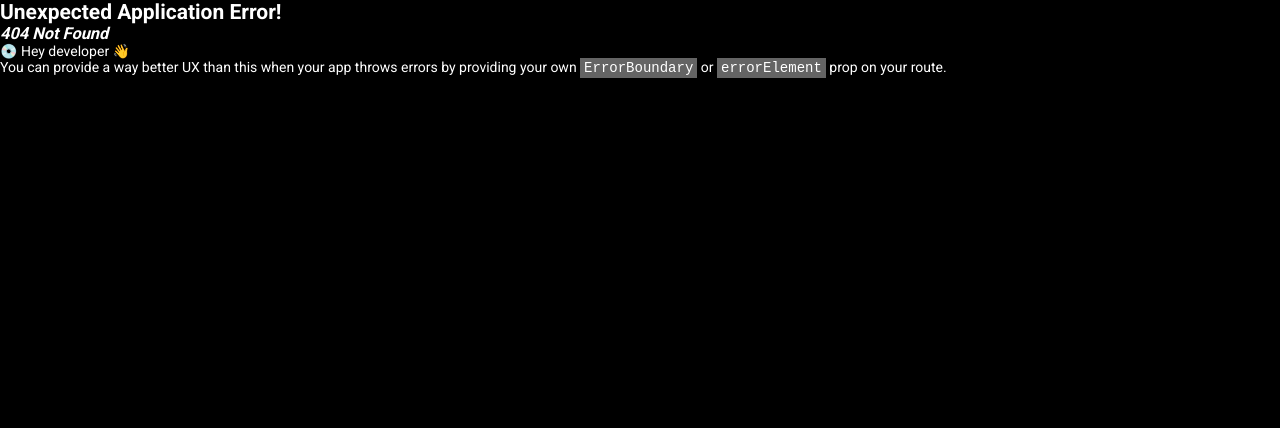
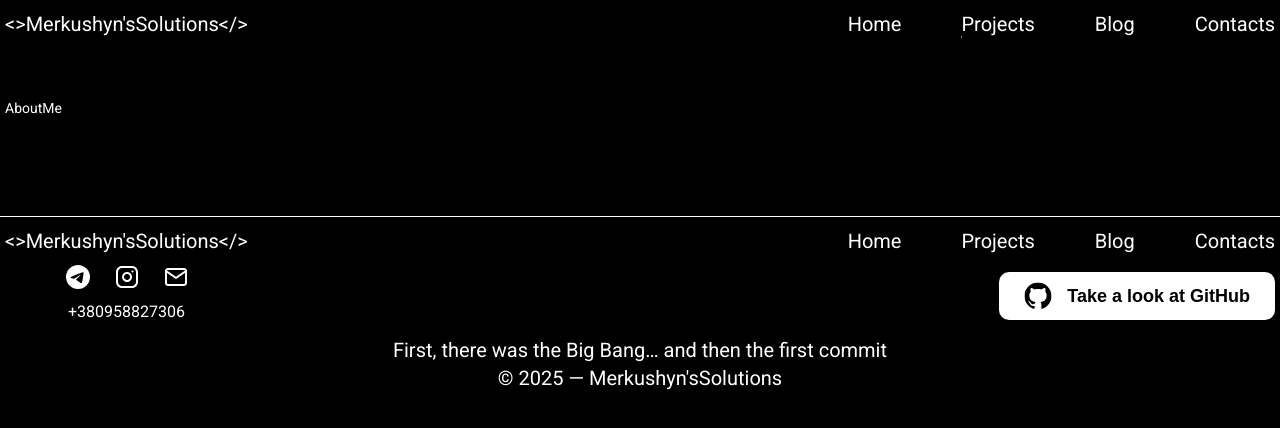
Before and after one commit to ArtemMerkushyn/byMerkushyn, a React (Create React App) app: page /aboutme in a window 1280 px wide. Before the commit this address had no page. Shown: the top 428 px of the page. Built offline with nearby package versions, Linux system fonts and the light colour scheme.

Commit message:
rename the portfolio page

```diff
--- a/src/pages/Main/Main.jsx
+++ b/src/pages/Main/Main.jsx
@@ -121,7 +121,7 @@ export const Main = () => {
                         </ul>
                     </div>
                     <div className={styles.posts__link}>
-                        <Btn3 text={'More about me'} url={'/portfolio'}/>
+                        <Btn3 text={'More about me'} url={'/aboutme'}/>
                     </div>
                 </section>
             </div>
--- /dev/null
+++ b/src/pages/Portfolio/AboutMe.jsx
@@ -0,0 +1,11 @@
+import styles from './aboutme.module.scss';
+
+export default function AboutMe() {
+  return (
+    <div className={styles.container}>
+        <section className={styles.aboutme}>
+            AboutMe
+        </section>
+    </div>
+  )
+}
--- a/src/pages/Portfolio/Portfolio.jsx
+++ /dev/null
@@ -1,11 +0,0 @@
-import styles from './portfolio.module.scss';
-
-export default function Portfolio() {
-  return (
-    <div className={styles.container}>
-        <section className={styles.portfolio}>
-            Portfolio
-        </section>
-    </div>
-  )
-}
--- a/src/pages/Portfolio/portfolio.module.scss
+++ b/src/pages/Portfolio/aboutme.module.scss
@@ -7,6 +7,6 @@
     padding: $padding-container;
 }
 
-.portfolio {
+.aboutme {
     padding: $padding-section;
 }
--- a/src/router.js
+++ b/src/router.js
@@ -4,7 +4,7 @@ import { Main } from "./pages/Main/Main";
 import { ProjectsPage } from "./pages/Projects/ProjectsPage";
 import { PostsPage } from "./pages/Posts/PostsPage";
 import { PostPage } from "./pages/Post/PostPage";
-import Portfolio from "./pages/Portfolio/Portfolio";
+import AboutMe from "./pages/Portfolio/AboutMe";
 
 
 export const router = createBrowserRouter([
@@ -21,8 +21,8 @@ export const router = createBrowserRouter([
                 element: <ProjectsPage/>,
             },
             {
-                path: 'portfolio',
-                element: <Portfolio/>,
+                path: 'aboutme',
+                element: <AboutMe/>,
             },
             {
                 path: 'posts',
```
